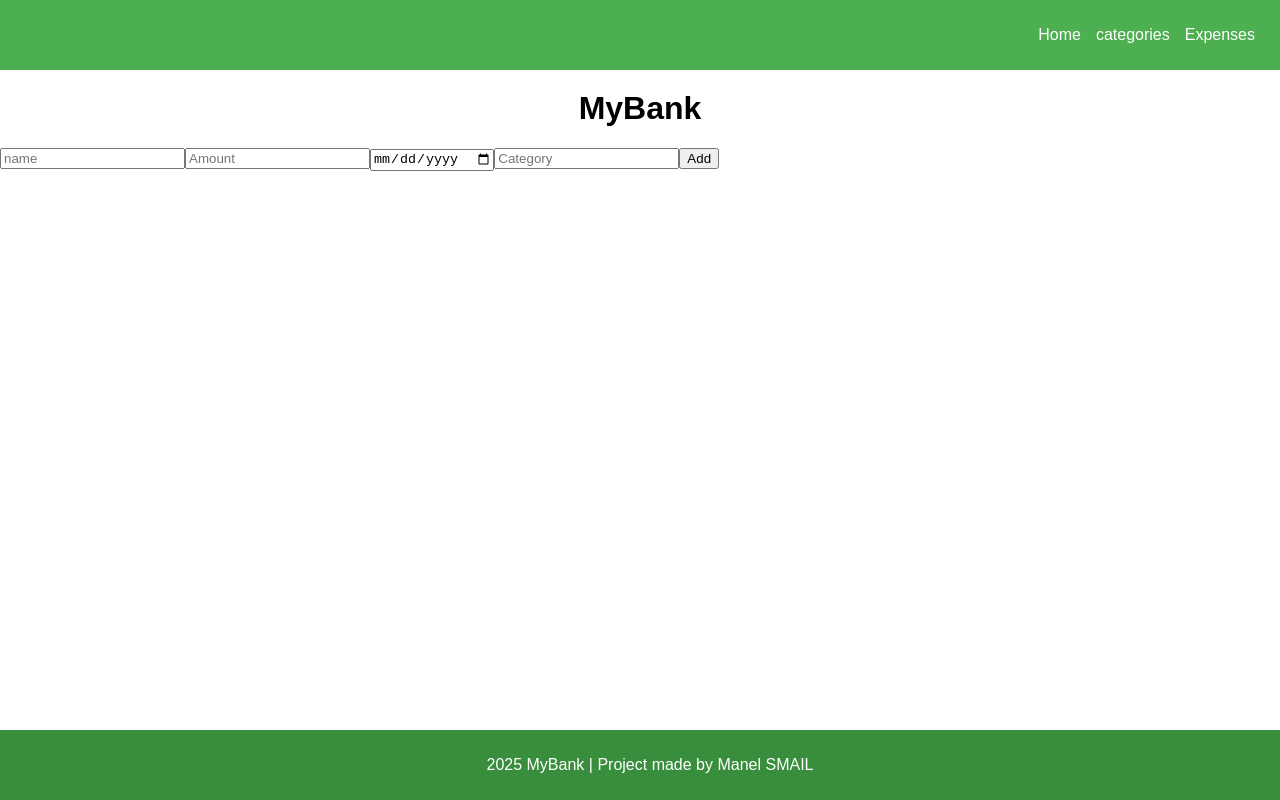
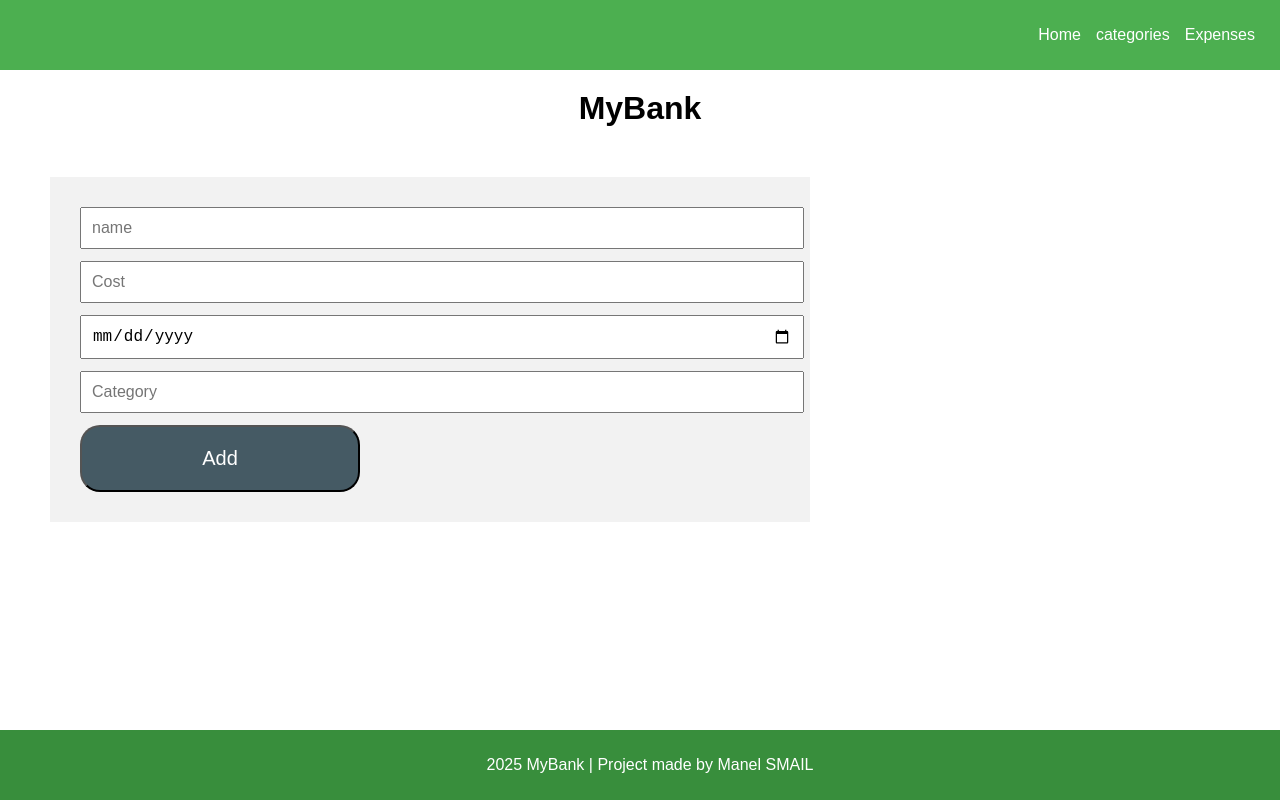
Before and after one commit to Manel28/projet_mybank, a React (Vite) app: page / in a window 1280 px wide. Built offline with nearby package versions, Linux system fonts and the light colour scheme.

Commit message:
i add css to expeseForm

```diff
--- a/src/components/FormulaireExpense.jsx
+++ b/src/components/FormulaireExpense.jsx
@@ -40,7 +40,7 @@ export default function FormulaireExpense({onSubmit}){
 
          <input
          type="number"
-         placeholder="Amount"
+         placeholder="Cost"
          value={cost}
          onChange={(e)=> setCost(e.target.value)}
              required
--- a/src/index.css
+++ b/src/index.css
@@ -31,3 +31,34 @@ footer{
   width:100%;
 
 }
+form{
+  background-color:#f2f2f2;
+  padding:30px;
+  margin:50px;
+  width:100%;
+  max-width:700px;
+
+
+
+}
+form input{
+  display:block;
+  width:100%;
+  margin-bottom:12px;
+  padding:10px;
+  font-size:16px;
+
+
+}
+form button{
+  background-color:#455A64;
+  color: white;
+  padding:20px;
+  font-size:20px;
+  cursor:pointer;
+  border-radius:20px;
+  width:40%;
+
+}
+form button:hover{
+  background-color: #607D8B;}
```
